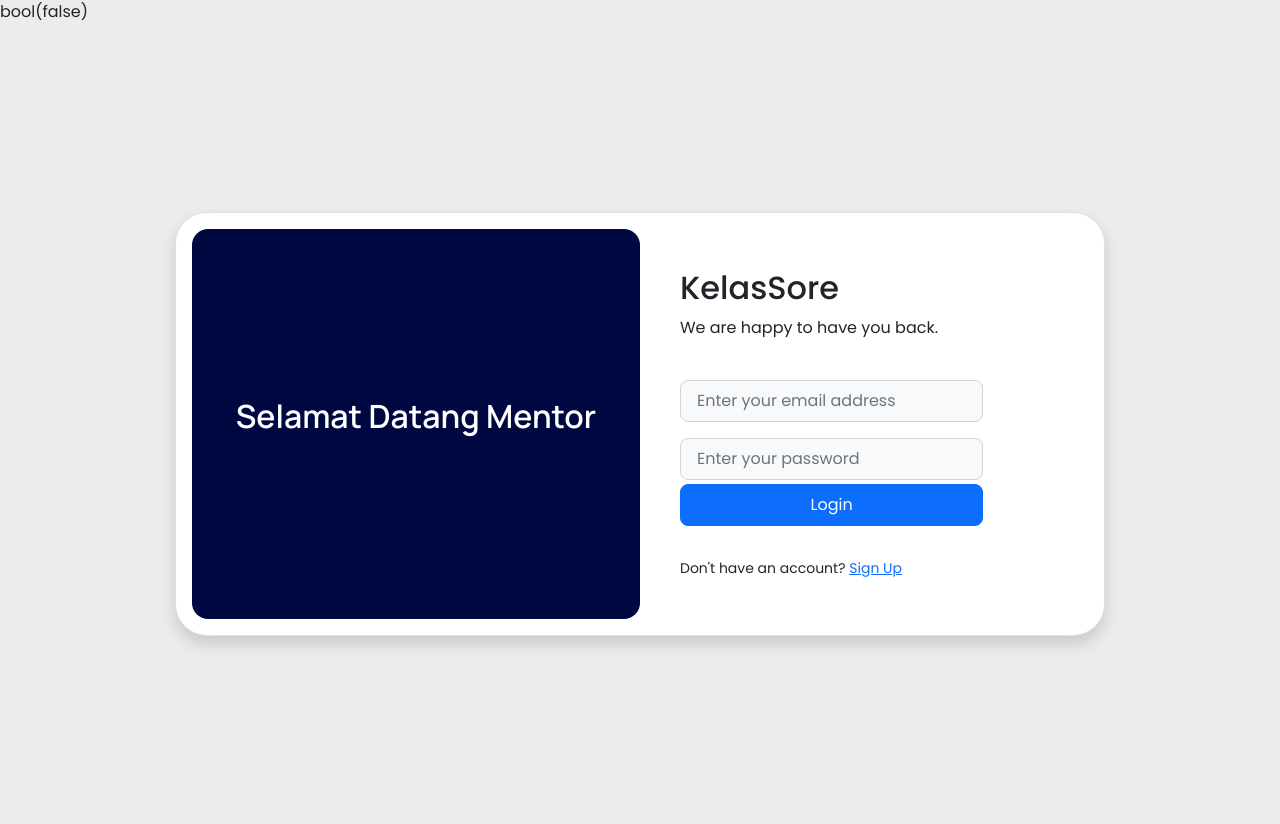
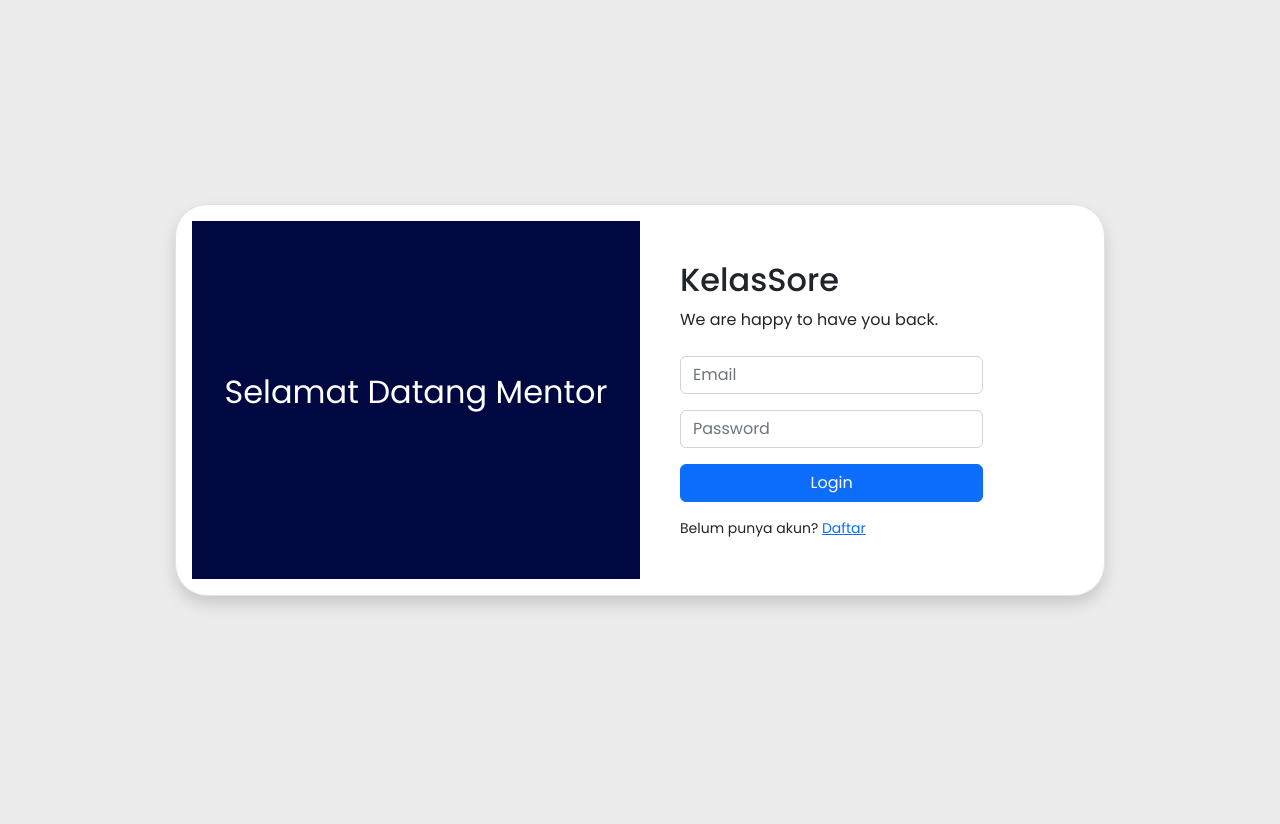
Before and after one commit to radithya027/KelasSore, a PHP site: page /views/pages/login/loginmentor.php in a window 1280 px wide. After the commit the page ends 607 px from the top, so only its background shows below. Run offline with PHP 8.4, Linux system fonts and the light colour scheme.

Commit message:
[FA] fix mentor login

```diff
--- a/controllers/MentorController.php
+++ b/controllers/MentorController.php
@@ -20,7 +20,6 @@ class AuthMentorController {
             $_SESSION['mentor_id'] = $mentor['id']; // ID pengguna
             $_SESSION['mentor_email'] = $mentor['email']; // Email pengguna
             $_SESSION['mentor_name'] = $mentor['name']; // Nama pengguna
-            header('Location: ../views/pages/dashboard/dashboard.php'); // Sesuaikan path
             exit();
         } else {
             return "Email atau Password salah!";
--- a/views/pages/login/loginmentor.php
+++ b/views/pages/login/loginmentor.php
@@ -1,16 +1,15 @@
 <?php
 include dirname(__FILE__) . '/../../../controllers/MentorController.php';
-var_dump(class_exists('MentorController'));
-
 
 session_start();
 
 if (isset($_SESSION['mentor_id'])) {
-    header('Location: ../dashboard/dashboard.php');
+    header('Location: /../../dashboard/dashboard.php');
     exit();
 }
 
-$mentorController = new AuthMentorController();
+$mentorModel = new MentorModel($conn);
+$authController = new AuthMentorController($mentorModel);
 
 $message = '';
 if ($_SERVER['REQUEST_METHOD'] === 'POST') {
@@ -18,9 +17,9 @@ if ($_SERVER['REQUEST_METHOD'] === 'POST') {
     $password = $_POST['password'] ?? '';
 
     if (empty($email) || empty($password)) {
-        $message = "Email and password are required.";
+        $message = "Email dan Password wajib diisi.";
     } else {
-        $loginMessage = $mentorController->login($email, $password);
+        $loginMessage = $authController->login($email, $password);
         if ($loginMessage !== true) {
             $message = $loginMessage;
         }
@@ -28,31 +27,23 @@ if ($_SERVER['REQUEST_METHOD'] === 'POST') {
 }
 ?>
 
-
 <!DOCTYPE html>
 <html lang="en">
 <head>
     <meta charset="UTF-8">
-    <meta http-equiv="X-UA-Compatible" content="IE=edge">
     <meta name="viewport" content="width=device-width, initial-scale=1.0">
-    <link rel="stylesheet" href="https://cdn.jsdelivr.net/npm/bootstrap@5.2.3/dist/css/bootstrap.min.css"
-          integrity="sha384-rbsA2VBKQhggwzxH7pPCaAqO46MgnOM80zW1RWuH61DGLwZJEdK2Kadq2F9CUG65" crossorigin="anonymous">
+    <link rel="stylesheet" href="https://cdn.jsdelivr.net/npm/bootstrap@5.2.3/dist/css/bootstrap.min.css">
     <link rel="stylesheet" href="../../../assets/css/login/login.css">
-    <link href="https://fonts.googleapis.com/css2?family=Manrope:wght@400;600&display=swap" rel="stylesheet">
     <title>Login Mentor</title>
 </head>
 <body>
     <div class="container d-flex justify-content-center align-items-center min-vh-100">
         <div class="row border rounded-5 p-3 bg-white shadow box-area">
-            <div class="col-md-6 rounded-4 d-flex justify-content-center align-items-center flex-column left-box"
+            <div class="col-md-6 left-box d-flex justify-content-center align-items-center flex-column"
                  style="background: #000842;">
-                <p class="text-white fs-2" style="font-family: 'Manrope', sans-serif; font-weight: 600;">
-                    Selamat Datang Mentor
-                </p>
+                <p class="text-white fs-2">Selamat Datang Mentor</p>
             </div>
-
             <div class="col-md-5 right-box" style="padding-left: 40px;">
-                <div class="row align-items-center">
                 <div class="header-text mb-4">
                     <h2>KelasSore</h2>
                     <p>We are happy to have you back.</p>
@@ -64,24 +55,19 @@ if ($_SERVER['REQUEST_METHOD'] === 'POST') {
                     </div>
                 <?php endif; ?>
 
-                    <form action="loginmentor.php" method="POST">
-                        <div class="input-group mb-3">
-                            <input type="text" name="email" class="form-control form-control-lg bg-light fs-6"
-                                placeholder="Enter your email address" required>
+                <form method="POST">
+                    <div class="mb-3">
+                        <input type="email" name="email" class="form-control" placeholder="Email" required>
                     </div>
-                        <div class="input-group mb-1">
-                            <input type="password" name="password" class="form-control form-control-lg bg-light fs-6"
-                                placeholder="Enter your password" required>
+                    <div class="mb-3">
+                        <input type="password" name="password" class="form-control" placeholder="Password" required>
                     </div>
-                        <div class="input-group mb-3">
-                            <button type="submit" class="btn btn-lg btn-primary w-100 fs-6">Login</button>
+                    <div>
+                        <button type="submit" class="btn btn-primary w-100">Login</button>
                     </div>
                 </form>
 
-                    <div class="row">
-                        <small>Don't have an account? <a href="../register/register.php">Sign Up</a></small>
-                    </div>
-                </div>
+                <small class="d-block mt-3">Belum punya akun? <a href="../register/register.php">Daftar</a></small>
             </div>
         </div>
     </div>
```
Also changed, not shown: models/MentorModel.php (+19 -29 lines). Lines whose indentation alone changed are shown as unchanged.
